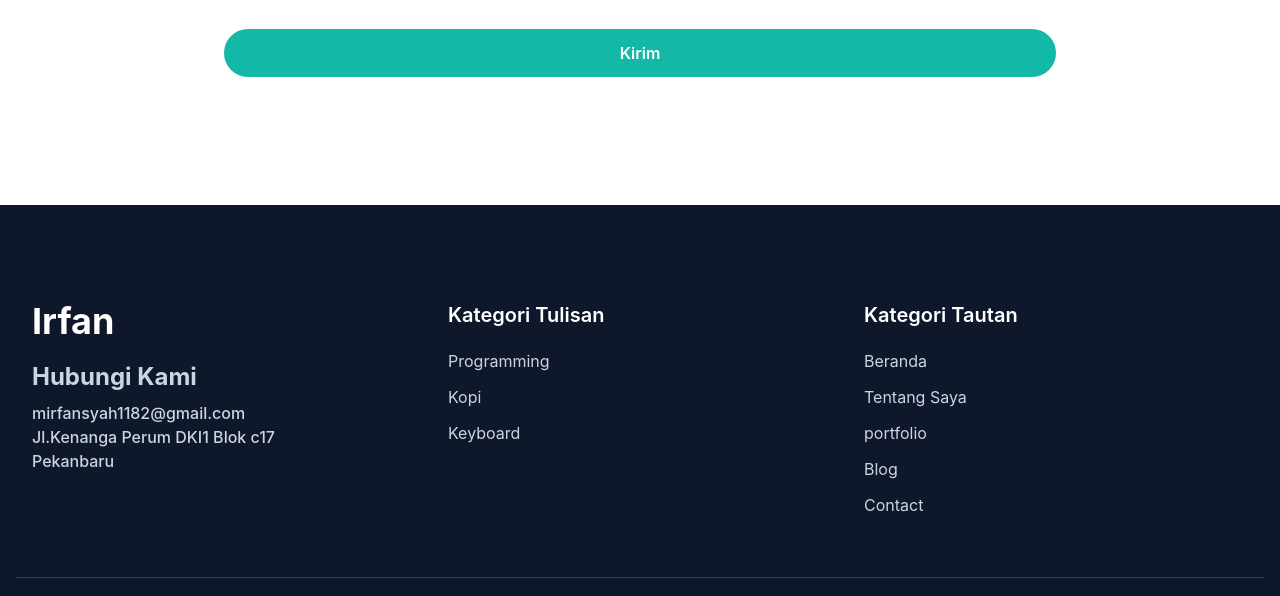
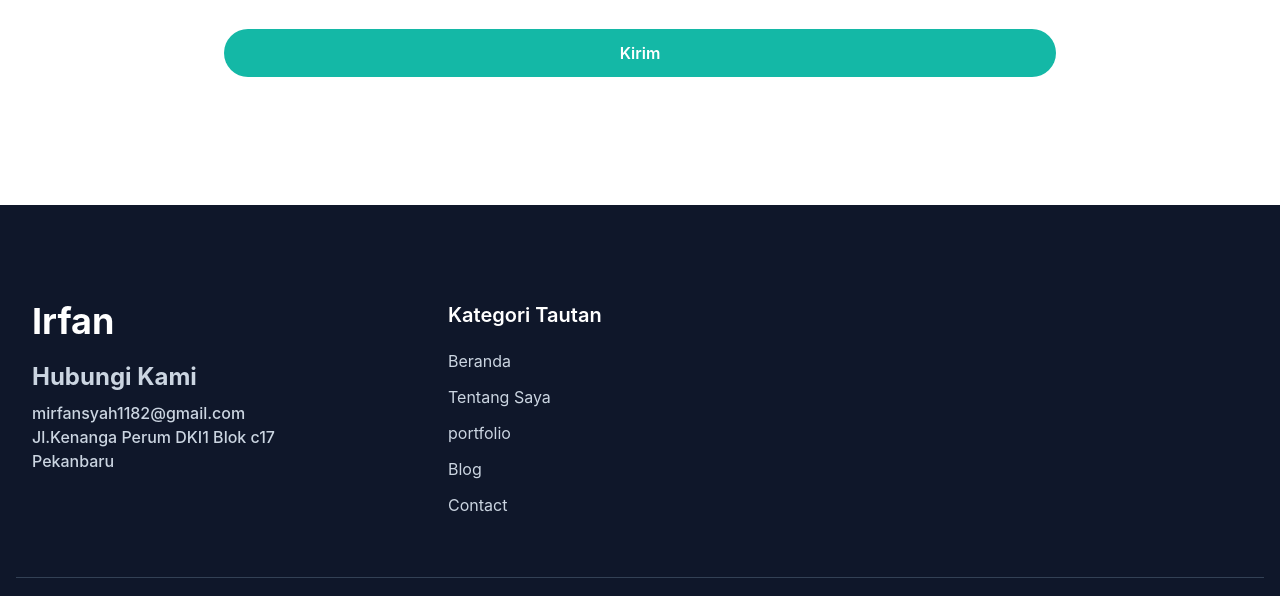
Before and after one commit to Irfan123fw/Irfansyah, a website: page index.html in a window 1280 px wide. Shown: the part 2909-3505 px from the top of the page. Drawn offline with Linux system fonts and the light colour scheme.

Commit message:
Update index.html

```diff
--- a/index.html
+++ b/index.html
@@ -293,7 +293,7 @@ flex items-center z-10">
             <p>Jl.Kenanga Perum DKI1 Blok c17</p>
             <p>Pekanbaru</p>
         </div>
-    <div class="w-full px-4 mb-12 md:w-1/3">
+<!--     <div class="w-full px-4 mb-12 md:w-1/3">
         <h3 class="font-semibold text-xl text-white mb-5">Kategori Tulisan</h3>
         <ul class="text-slate-300">
             <li>
@@ -306,7 +306,7 @@ flex items-center z-10">
                 <a href="#" class="inline-block text-base hover:text-primary mb-3">Keyboard</a>
             </li>
         </ul>
-    </div>
+    </div> -->
     <div class="w-full px-4 mb-12 md:w-1/3">
         <h3 class="font-semibold text-xl text-white mb-5">Kategori Tautan</h3>
         <ul class="text-slate-300">
```
